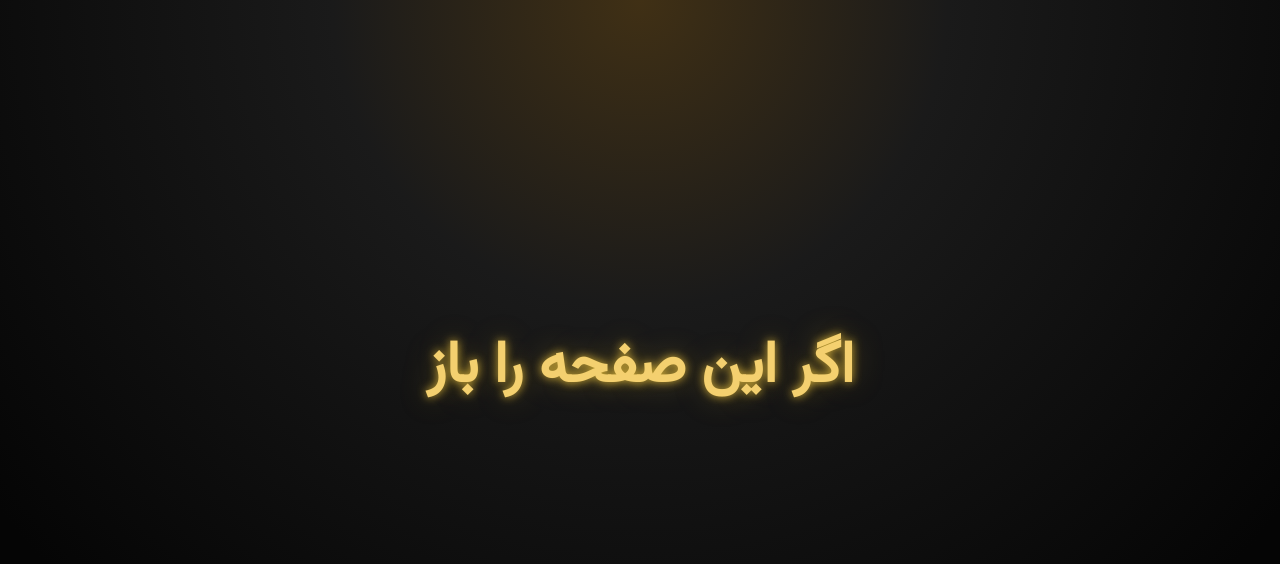
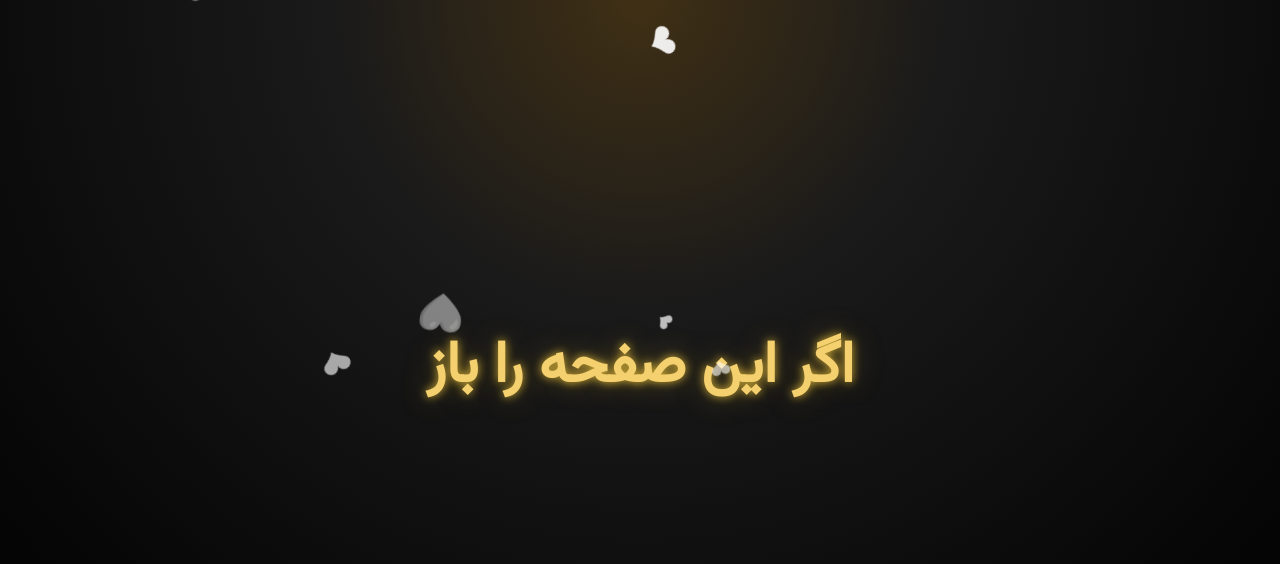
Before and after one commit to MahdisAsadirad/HappyBirthdayMohsen, a plain HTML site: page index.html in a window 1280 px wide. Drawn offline with Linux system fonts and the light colour scheme.

Commit message:
1st change

```diff
--- a/script.js
+++ b/script.js
@@ -270,20 +270,25 @@ finishBtn.onclick=function(){
     setInterval(createHeart,350);
 
 }
+
 function createHeart(){
 
     const heart=document.createElement("div");
 
     heart.className="heart";
 
-   heart.innerHTML = Math.random() > 0.5 ? "&#10084;" : "&#128155;";
-   heart.innerHTML = Math.random() > 0.5 ? "&#10084;" : "&#128155;";
+   const hearts = [
+    "&#10084;",
+    "&#129293;",
+    "&#128155;"
+];
 
+heart.innerHTML = hearts[Math.floor(Math.random() * hearts.length)];
     heart.style.left=Math.random()*100+"vw";
 
-    heart.style.animationDuration=(4+Math.random()*4)+"s";
+    heart.style.fontSize=(18+Math.random()*28)+"px";
 
-    heart.style.fontSize=(18+Math.random()*25)+"px";
+    heart.style.animationDuration=(5+Math.random()*4)+"s";
 
     document.body.appendChild(heart);
 
@@ -291,6 +296,8 @@ function createHeart(){
 
         heart.remove();
 
-    },8000);
+    },9000);
 
 }
+
+setInterval(createHeart,500);
--- a/style.css
+++ b/style.css
@@ -618,3 +618,46 @@ button:hover{
     }
 
 }
+/*==============================
+        FLOATING HEARTS
+==============================*/
+
+.heart{
+
+    position:fixed;
+
+    bottom:-40px;
+
+    pointer-events:none;
+
+    z-index:999;
+
+    animation:floatHeart linear forwards;
+
+}
+
+@keyframes floatHeart{
+
+    0%{
+
+        transform:translateY(0) rotate(0deg);
+
+        opacity:0;
+
+    }
+
+    10%{
+
+        opacity:1;
+
+    }
+
+    100%{
+
+        transform:translateY(-120vh) rotate(360deg);
+
+        opacity:0;
+
+    }
+
+}
```
